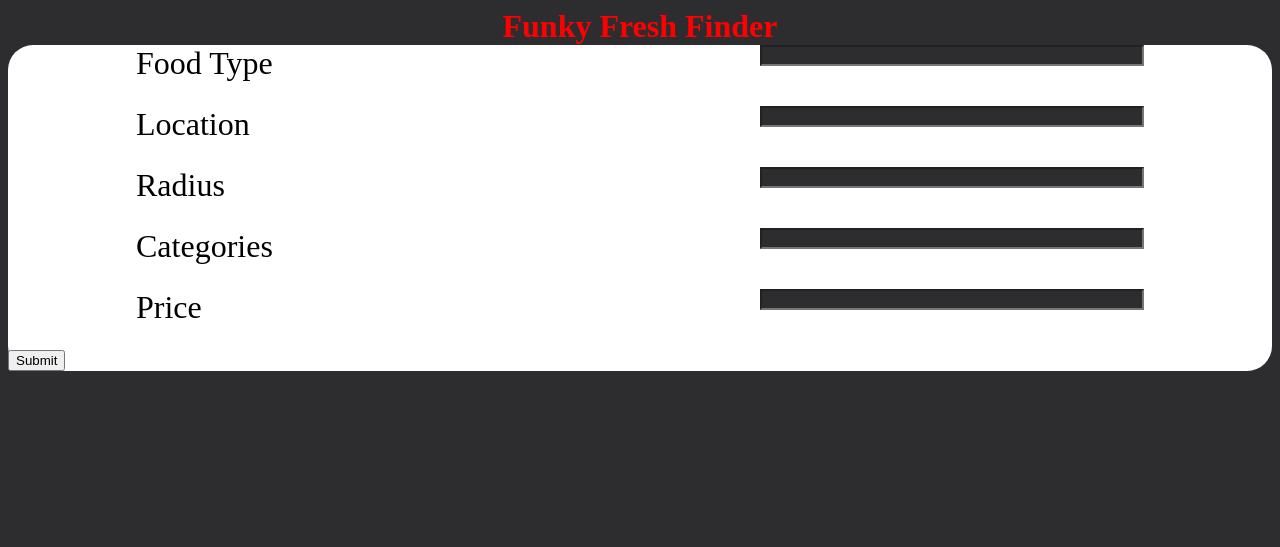
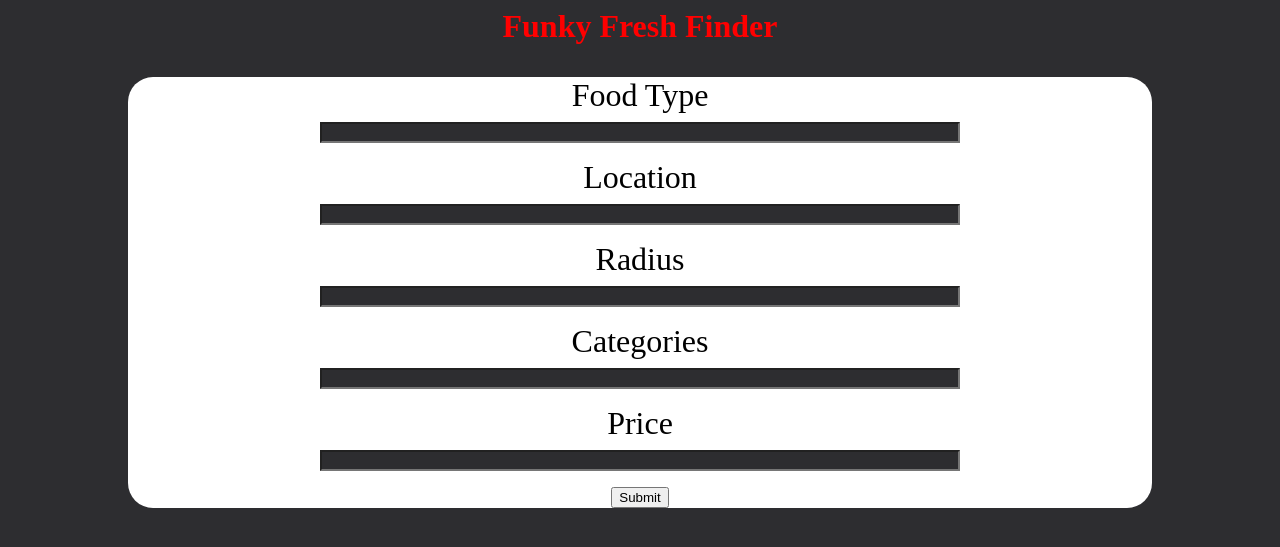
Before and after one commit to estrellafel/pythonProjectCs224, a Flask app: page / in a window 1280 px wide. Shown: the top 547 px of the page. Run offline with Flask 2, Linux system fonts and the light colour scheme.

Commit message:
the form is neat and presentable for the demo but the button still needs work

```diff
--- a/static/home.css
+++ b/static/home.css
@@ -5,6 +5,7 @@ h1 {
     color: red;
     margin: 0 auto;
     text-align: center;
+    margin-bottom: 4vh;
 }
 
 h2 {
@@ -21,32 +22,31 @@ div > img.yelpImg {
 body > form {
     background-color: white;
     border-radius: 25px;
-}
-
-body > form {
     display: flex;
     flex-flow: row wrap;
     justify-content: center;
     align-items:center;
+    width: 80vw;
+    margin: auto;
 }
 
 body > form > div.group {
     width: 100%;
+    text-align: center;
 }
 
 body > form > div.group > input {
-    width: 30vw;
+    width: 50vw;
     background-color: #2d2d30;
     color: white;
-    margin-bottom: 5vh;
-    margin-right: 10vw;
-    float: right;
+    margin: auto;
+    display: block;
+    margin-bottom: 2vh;
+    margin-top: 1vh;
     text-align: center;
 }
 
 body > form > div.group > label {
     color: black;
     font-size: 2em;
-    float: left;
-    margin-left: 10vw;
 }
--- a/templates/home.html
+++ b/templates/home.html
@@ -8,22 +8,32 @@
         <form action="{{url_for("get_form")}}" method="post">
             <div class="group">
                 <label for="term">Food Type</label>
+            </div>
+            <div class="group">
                 <input type="text" name="term" id="term">
             </div>
             <div class="group">
                 <label for="location">Location</label>
+            </div>
+            <div class="group">
                 <input type="text" name="location" id="location">
             </div>
             <div class="group">
                 <label for="radius">Radius</label>
+            </div>
+            <div class="group">
                 <input type="number" name="radius" id="radius" step="any">
             </div>
             <div class="group">
                 <label for="categories">Categories</label>
+            </div>
+            <div class="group">
                 <input type="text" name="categories" id="categories">
             </div>
             <div class="group">
                 <label for="price">Price</label>
+            </div>
+            <div class="group">
                 <input type="text" name="price" id="price">
             </div>
             <div class="group">
```
